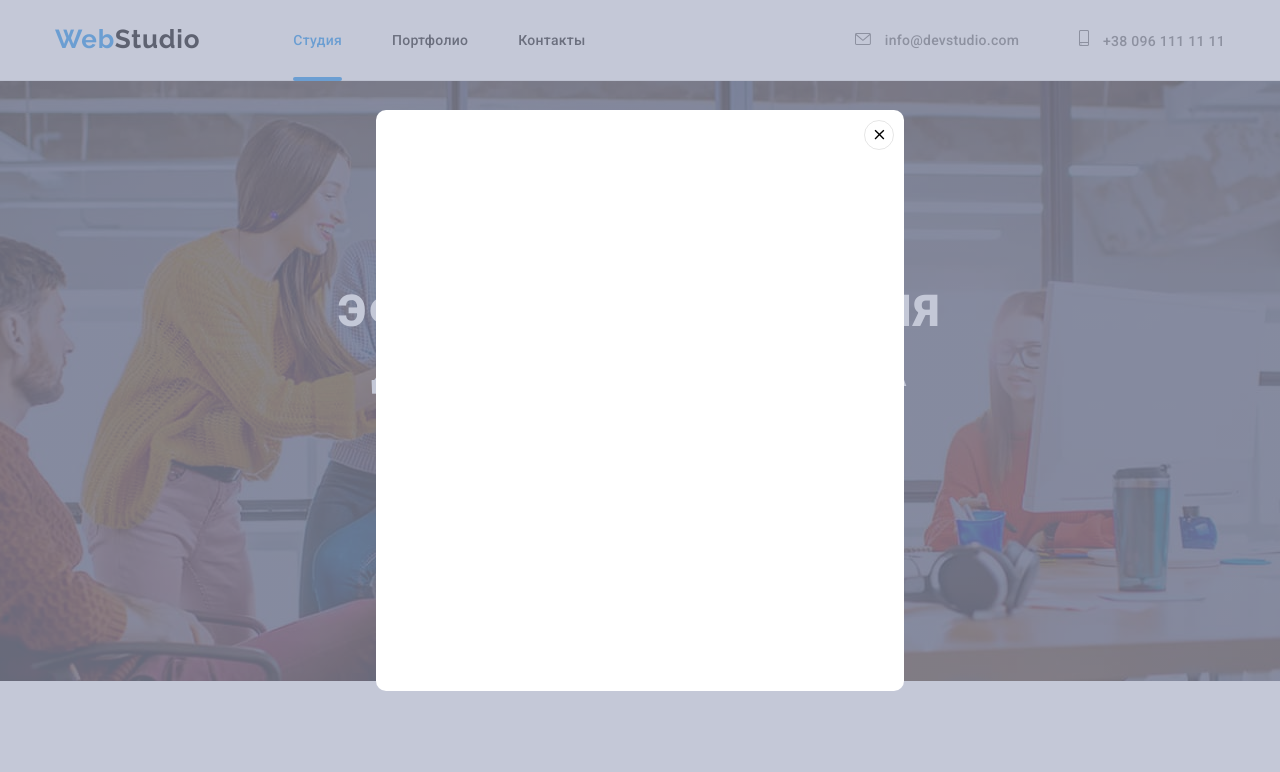
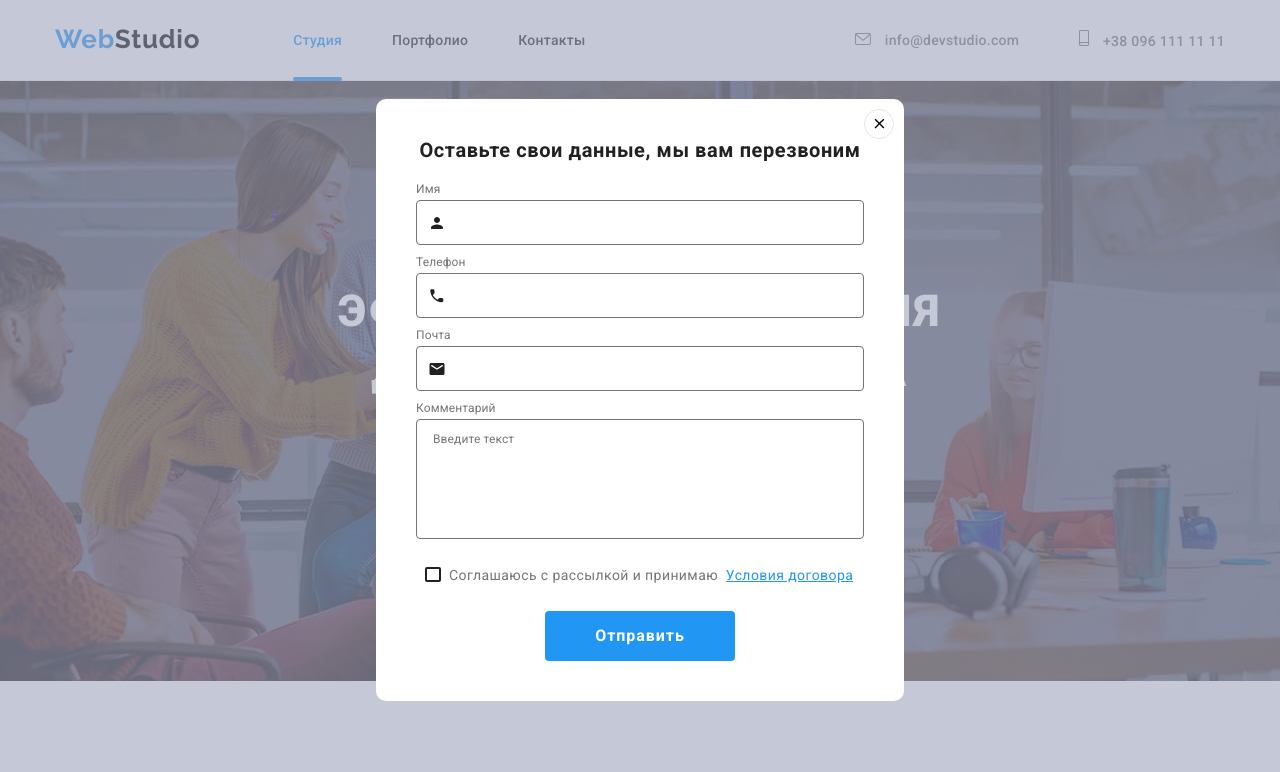
Before and after one commit to mir-olga/github-dz6, a plain HTML site: page index.html in a window 1280 px wide. Both pictures are taken after a click on the button "Заказать услугу". Shown: the top 772 px of the page. Drawn offline with nearby package versions, Linux system fonts and the light colour scheme.

Commit message:
Add files via upload

```diff
--- a/index.html
+++ b/index.html
@@ -62,7 +62,7 @@
         <div class="hero-container">
         <div class="container">
             <h1 class="hero-title">Эффективные решения для вашего бизнеса</h1>
-            <button type="button" class="hero-button" data-modal-open>Заказать услугу</button>
+            <button type="button" class="hero-button button" data-modal-open>Заказать услугу</button>
         </div>
       </div>
       </section>
@@ -442,6 +442,25 @@
           </ul>
         </div>
 
+        <div class="footer-form-div">
+          <p class="footer-add">Подпишитесь на рассылку</p>
+          <div class="footer-form-email">
+            <form action="#" class="footer-form">
+              <input
+                      type="email"
+                      name="footer-user-email"
+                      id="footer-user-email"
+                      placeholder="E-mail"/>
+            </form>
+            <button type="submit" class="button subscribe-btn">
+              Подписаться
+              <svg class="icon-send">
+                <use href="./images/symbol-defs.svg#icon-send"></use>
+              </svg>
+            </button>
+          </div>
+        </div>
+
       </div>
     </footer>
      <!-- Модалка -->
@@ -452,7 +471,89 @@
                 <use href="./images/symbol-defs.svg#icon-close"></use>
               </svg>
           </button>
+          <p class="modal-title">Оставьте свои данные, мы вам перезвоним</p>
+          <form action="#" class="modal-form">
+            <div class="modal-field">
+              <label for="user-name" class="input-label">Имя</label>
+              <span class="input-wrapper">
+                <input
+                    type="text"
+                    name="user-name"
+                    id="user-name"
+                    class="modal-input"
+                />
+                <svg class="input-icon" width="18" height="18">
+                    <use href="./images/symbol-defs.svg#icon-person"></use>
+                </svg>
+              </span>
+            </div>
+            <div class="modal-field">
+              <label for="user-tel" class="input-label"
+                  >Телефон</label
+              >
+              <span class="input-wrapper">
+                  <input
+                      type="tel"
+                      name="user-tel"
+                      id="user-tel"
+                      class="modal-input"
+                  />
+                  <svg class="input-icon" width="18" height="18">
+                      <use
+                          href="./images/symbol-defs.svg#icon-phone-18dp"
+                      ></use>
+                  </svg>
+              </span>
+          </div>
+
+          <div class="modal-field">
+            <label for="user-email" class="input-label"
+                >Почта</label
+            >
+            <span class="input-wrapper">
+                <input
+                    type="email"
+                    name="user-email"
+                    id="user-email"
+                    class="modal-input"
+                          />
+                <svg class="input-icon" width="18" height="18">
+                    <use
+                        href="./images/symbol-defs.svg#icon-email-18dp"
+                    ></use>
+                </svg>
+            </span>
+        </div>
+
+        <div class="modal-field">
+          <label for="user-text" class="input-label"
+              >Комментарий</label
+          >
+          <textarea
+              name="user-text"
+              id="user-text"
+              class="modal-text-input"
+              placeholder="Введите текст"
+          ></textarea>
       </div>
+      <input
+         type="checkbox"
+         id="modal-checkbox"
+         class="modal-checkbox visually-hidden"
+        />
+          <label for="modal-checkbox" class="check-text">
+            <span class="check-span">
+              <svg class="check-icon" width="11" height="8">
+                <use href="./images/symbol-defs.svg#icon-Vector"></use>
+              </svg>
+            </span>
+            Соглашаюсь с рассылкой и принимаю &nbsp;
+                <a href="" class="link-underline link">Условия договора</a></label>
+                    <button type="submit" class="button modal-btn">
+                        Отправить
+                    </button>
+          </form>
+        </div>
   </div>
   <script src="./js/modal.js"></script>
   </body>
```
